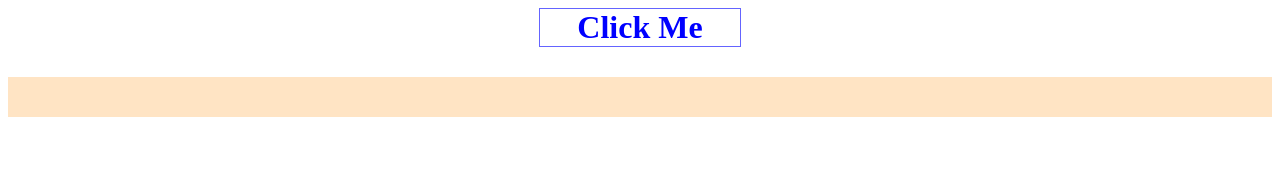
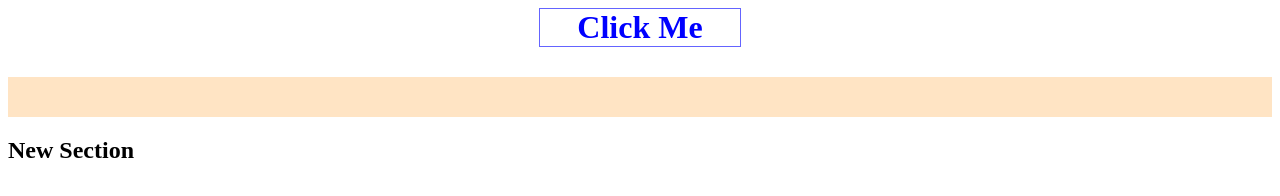
Before and after one commit to PerryM-G/abc-website, a plain HTML site: page index.html in a window 1280 px wide. Drawn offline with Linux system fonts and the light colour scheme.

Commit message:
Update index.html
added h2 new section

```diff
--- a/index.html
+++ b/index.html
@@ -9,6 +9,7 @@
 <body>
   <h1 onclick="displayMessage()">Click Me</h1>
   <div id="message-box"></div>
+  <h2>New Section</h2>
   <script src="./js/myscript.js"></script>
 
 </body>
```
